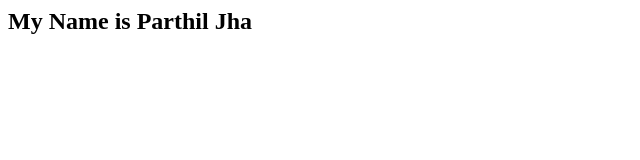
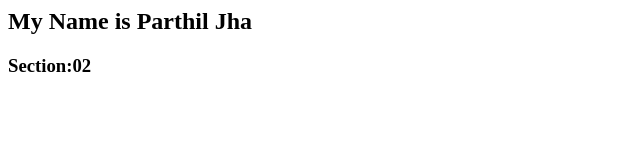
Before and after one commit to parthiljha98/lab5, a plain HTML site: page index.html in a window 1280 px wide. Shown: the whole page, without its empty margins (0-640 px from the left). Drawn offline with Linux system fonts and the light colour scheme.

Commit message:
second commit

```diff
--- a/index.html
+++ b/index.html
@@ -4,5 +4,6 @@
 </head>
 <body>
 <h2> My Name is Parthil Jha </h2>
+<h3>Section:02</h3>
 </body>
 </html>
```
